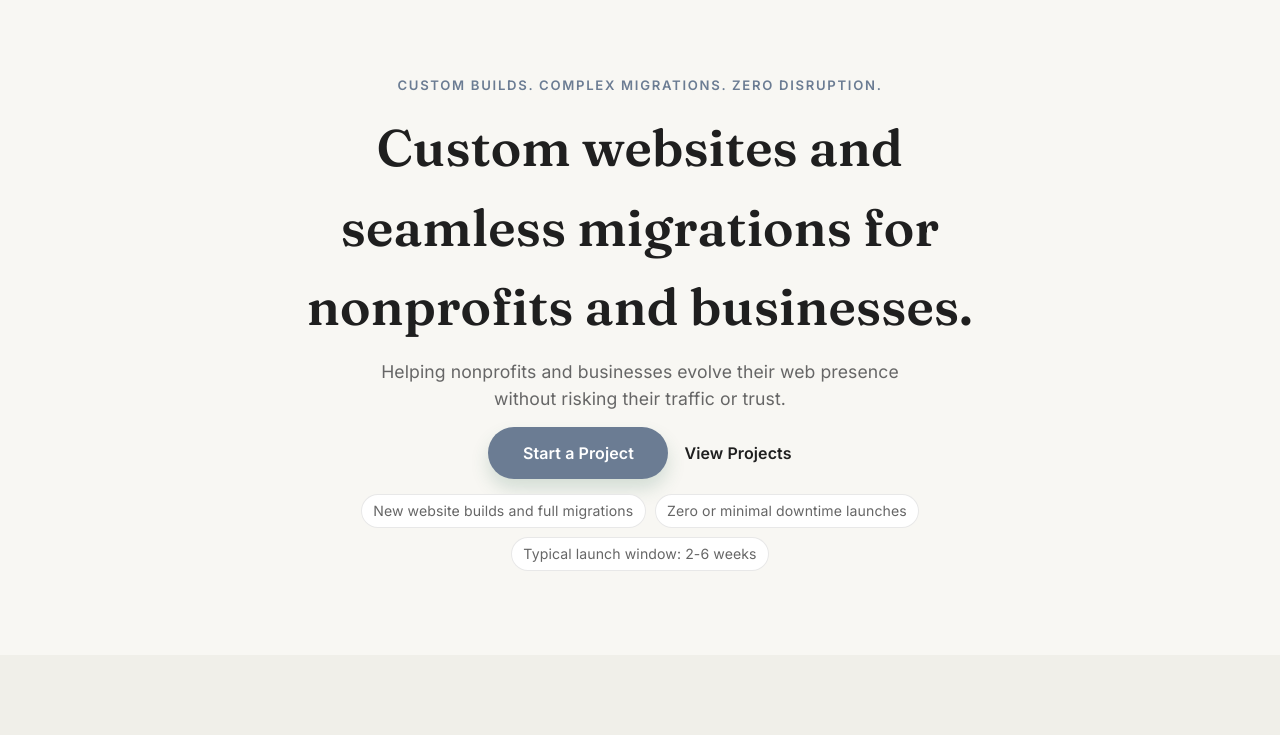
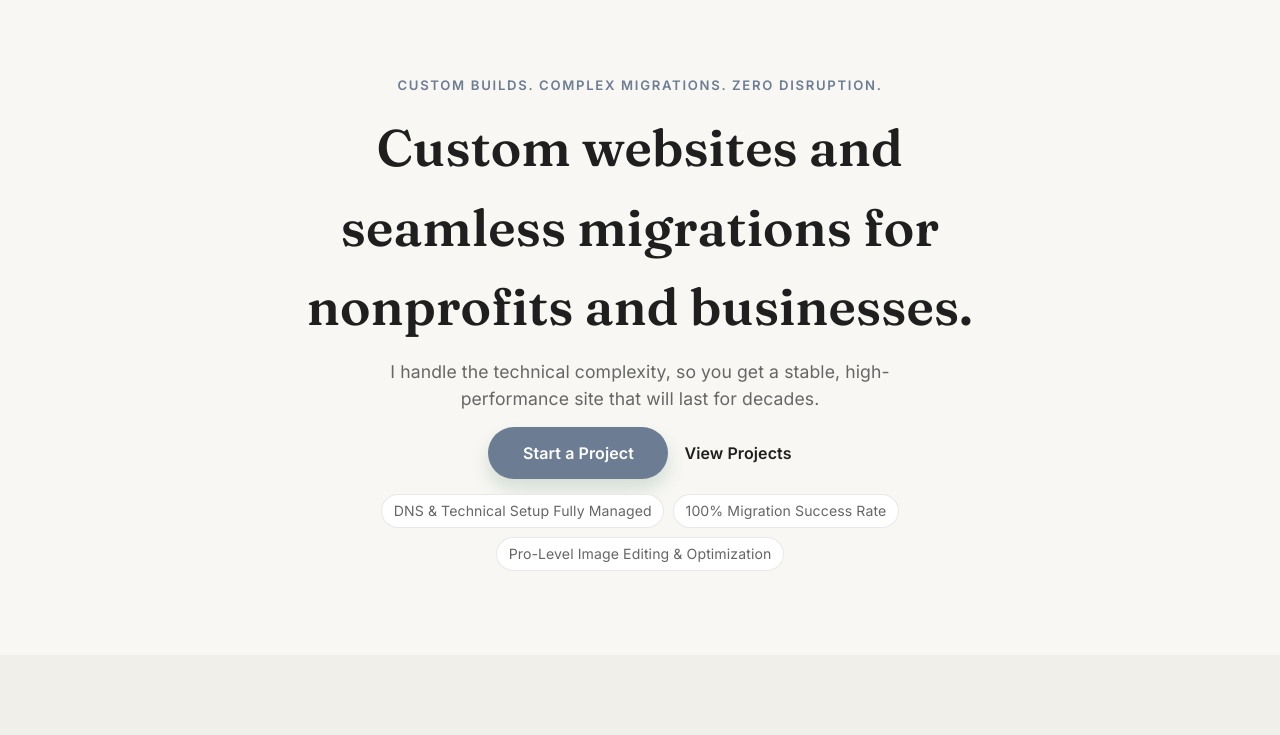
Before and after one commit to keanedwards1/keanedwards, a website: page index.html in a window 1280 px wide. Shown: the part 65-800 px from the top of the page. Drawn offline with nearby package versions, Linux system fonts and the light colour scheme.

Commit message:
a few more changes to images and language

```diff
--- a/index.html
+++ b/index.html
@@ -60,8 +60,8 @@
             <p class="hero-kicker">Custom builds. Complex migrations. Zero disruption.</p>
             <h1 class="hero-title">Custom websites and seamless migrations for nonprofits and businesses.</h1>
             <p class="hero-subtitle">
-                Helping nonprofits and businesses evolve their web presence without risking their traffic or trust.
-            </p>
+                I handle the technical complexity, so you get a stable, high-performance site that will last for decades.
+            </p> <!-- !important - don't delete: that’s ready for traffic. -->
 
             <div class="hero-cta-group">
                 <a href="/html/contact.html" class="btn hero-primary-cta">Start a Project</a>
@@ -69,9 +69,9 @@
             </div>
 
             <div class="hero-trust" aria-label="Credibility highlights">
-                <span>New website builds and full migrations</span>
-                <span>Zero or minimal downtime launches</span>
-                <span>Typical launch window: 2-6 weeks</span>
+                <span>DNS & Technical Setup Fully Managed</span>
+                <span>100% Migration Success Rate</span>
+                <span>Pro-Level Image Editing & Optimization</span>
             </div>
         </div>
     </section>
```
Also changed, not shown: 2 other files.
